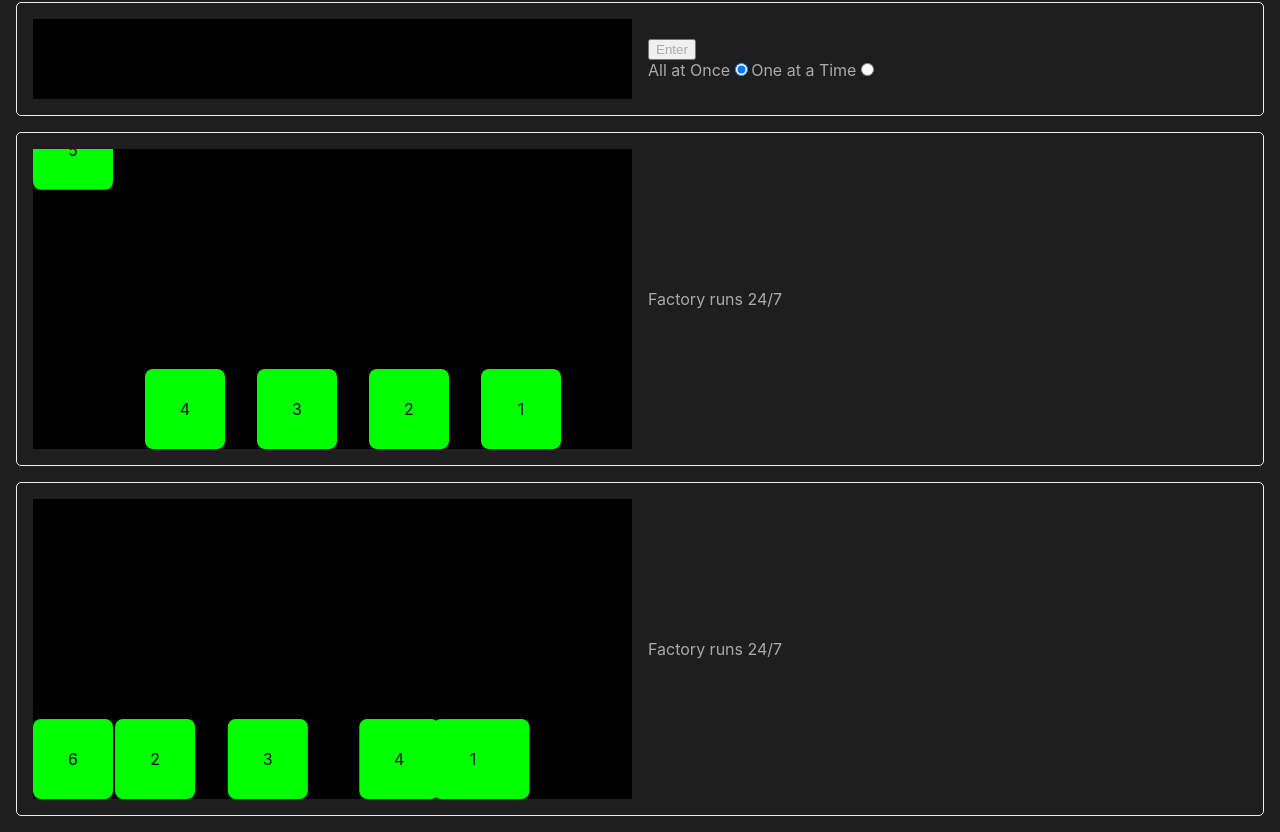
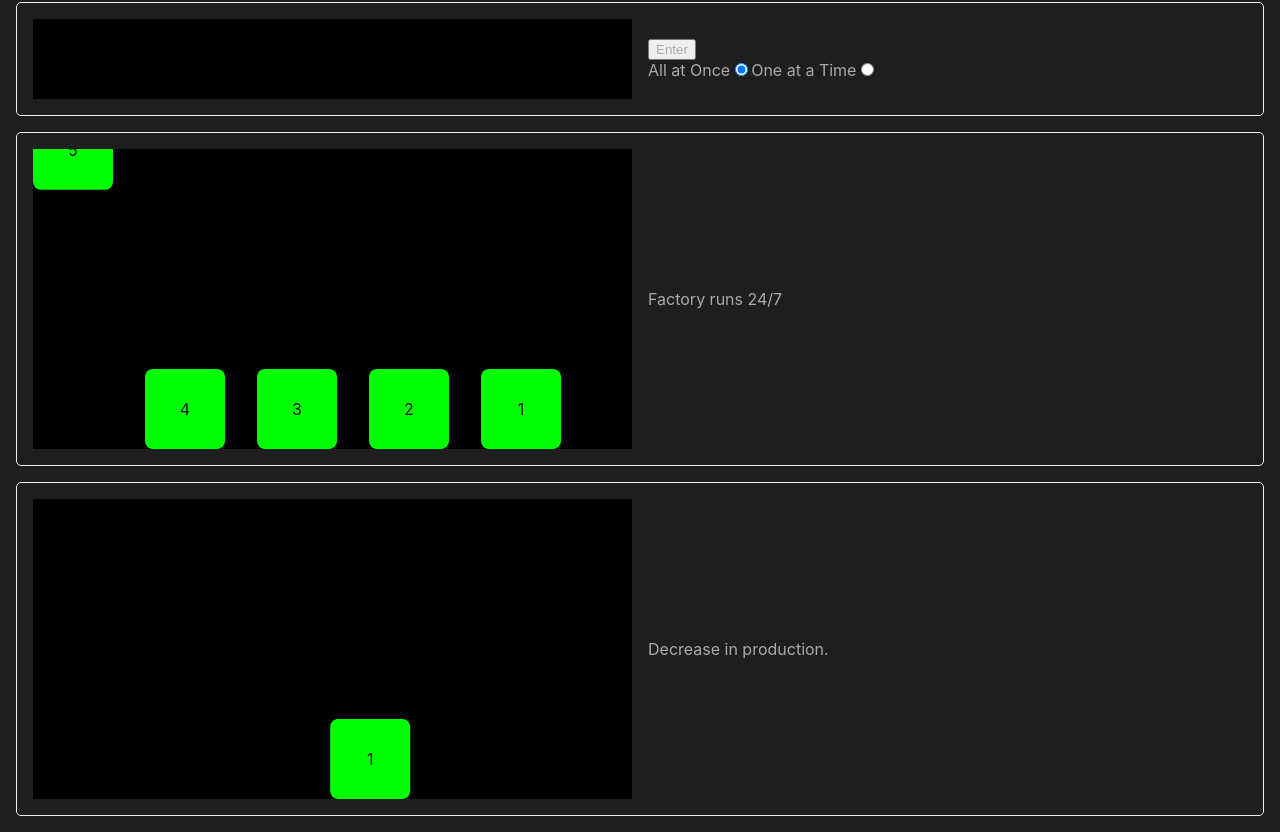
Before and after one commit to aaronparisi/react-spring-sandbox, a React (Create React App) app: page / in a window 1280 px wide. Shown: the part 1184-2016 px from the top of the page. Built offline with nearby package versions, Linux system fonts and the light colour scheme.

Commit message:
single conveyer object w unconditional bounce

```diff
--- a/src/App.tsx
+++ b/src/App.tsx
@@ -12,7 +12,8 @@ import Subsequent from './components/Subsequent';
 import SubsequentManual from './components/SubsequentManual';
 import SubsequentManualRadio from './components/SubsequentManualRadio';
 import Conveyer from './components/Conveyer';
-import ConveyerSmooth from './components/ConveyerSmooth';
+import ConveyerBroken from './components/ConveyerBroken';
+import ConveyerSingle from './components/ConveyerSingle';
 
 function App() {
   return (
@@ -28,7 +29,7 @@ function App() {
       <SubsequentManual />
       <SubsequentManualRadio />
       <Conveyer />
-      <ConveyerSmooth />
+      <ConveyerSingle />
     </div>
   );
 }
--- /dev/null
+++ b/src/components/ConveyerBroken.tsx
@@ -0,0 +1,80 @@
+import React, { useEffect, useState } from 'react';
+import { animated, config, useSpring } from 'react-spring';
+
+import '../stylesheets/conveyer.css';
+
+const ConveyerSmooth: React.FC = () => {
+  const spring = useSpring({
+    from: { transform: 'translate3d(0, -400%, 0)' },
+    to: [
+      { transform: 'translate3d(0, 0, 0)' },
+      { transform: 'translate3d(100px, 0, 0)' },
+      { transform: 'translate3d(200px, 0, 0)' },
+      { transform: 'translate3d(300px, 0, 0)' },
+      { transform: 'translate3d(400px, 0, 0)' },
+      { transform: 'translate3d(400px, -400%, 0)' },
+    ],
+  });
+  // const spring1 = useSpring({
+  //   from: { transform: 'translate3d(0, -400%, 0)' },
+  //   to: { transform: 'translate3d(0, 0, 0)' },
+  //   config: { ...config.wobbly, bounce: 2 },
+  // });
+  // const spring2 = useSpring({
+  //   from: { transform: 'translate3d(0, 0, 0)' },
+  //   to: { transform: 'translate3d(100px, 0, 0)' },
+  //   config: config.wobbly,
+  // });
+  // const spring3 = useSpring({
+  //   from: { transform: 'translate3d(100px, 0, 0)' },
+  //   to: { transform: 'translate3d(200px, 0, 0)' },
+  //   config: config.wobbly,
+  // });
+  // const spring4 = useSpring({
+  //   from: { transform: 'translate3d(200px, 0, 0)' },
+  //   to: { transform: 'translate3d(300px, 0, 0)' },
+  //   config: config.wobbly,
+  // });
+  // const spring5 = useSpring({
+  //   from: { transform: 'translate3d(300px, 0, 0)' },
+  //   to: { transform: 'translate3d(400px, 0, 0)' },
+  //   config: { ...config.wobbly, bounce: 2 },
+  // });
+  // const spring6 = useSpring({
+  //   from: { transform: 'translate3d(400px, 0, 0)' },
+  //   to: { transform: 'translate3d(400px, -400%, 0)' },
+  //   config: { ...config.wobbly, bounce: 2 },
+  // });
+  // const springs = [spring1, spring2, spring3, spring4, spring5, spring6];
+  const [data, setData] = useState<number[]>([1]);
+
+  useEffect(() => {
+    const conveyerInterval = setInterval(() => {
+      setData((prev) => {
+        const newData = prev.slice(0, 5);
+        newData.unshift(prev[0] + 1);
+        return newData;
+      });
+    }, 1000);
+
+    return () => clearInterval(conveyerInterval);
+  }, []);
+
+  console.log(data);
+  return (
+    <section className="pane conveyer">
+      <section className="animation-window">
+        {data.map((el, idx) => {
+          return (
+            <animated.div key={el} className="springy" style={spring}>
+              {el}
+            </animated.div>
+          );
+        })}
+      </section>
+      <section className="animation-info">OSHA violation.</section>
+    </section>
+  );
+};
+
+export default ConveyerSmooth;
--- /dev/null
+++ b/src/components/ConveyerSingle.tsx
@@ -0,0 +1,34 @@
+import React from 'react';
+import { animated, config, useSpring } from 'react-spring';
+
+import '../stylesheets/conveyer.css';
+
+const ConveyerSingle: React.FC = () => {
+  const spring = useSpring({
+    from: { transform: 'translate3d(0px, -400%, 0)' },
+    to: async (next, cancel) => {
+      await next({ transform: 'translate3d(0px, 0%, 0)' });
+      await next({ transform: 'translate3d(100px, 0%, 0)' });
+      await next({ transform: 'translate3d(200px, 0%, 0)' });
+      await next({ transform: 'translate3d(300px, 0%, 0)' });
+      await next({ transform: 'translate3d(400px, 0%, 0)' });
+      await next({ transform: 'translate3d(400px, -400%, 0)' });
+    },
+    config: { ...config.wobbly, bounce: 2 },
+    loop: true,
+    delay: 500,
+  });
+
+  return (
+    <section className="pane conveyer">
+      <section className="animation-window">
+        <animated.div className="springy" style={spring}>
+          1
+        </animated.div>
+      </section>
+      <section className="animation-info">Decrease in production.</section>
+    </section>
+  );
+};
+
+export default ConveyerSingle;
--- a/src/components/ConveyerSmooth.tsx
+++ /dev/null
@@ -1,114 +0,0 @@
-import React, { useEffect, useState } from 'react';
-import {
-  animated,
-  AnimationResult,
-  config,
-  Controller,
-  SpringValue,
-  useSpring,
-  useSprings,
-  useTransition,
-} from 'react-spring';
-
-import '../stylesheets/conveyer.css';
-
-const ConveyerSmooth: React.FC = () => {
-  const [data, setData] = useState<number[]>([1]);
-
-  const handleTransitionRest = (
-    result: AnimationResult,
-    spring: Controller | SpringValue,
-    item: number
-  ) => {
-    if (item !== data[0]) return;
-    const newData = data.slice(0, 5); // TODO programmatically determine upper bound
-    newData.unshift(data[0] + 1);
-
-    setData(newData);
-  };
-
-  /*
-   I think I can do something like this:
-   create a spring via useSpring that has an array `to`.
-   This array will explicitly spell out each transform - entering, conveying, and leaving.
-   We will render data.length animated divs, each with this spring as their style.
-   My question is: when we add elements to the array, will each div's animation
-   start over?  Or will it continue on its multiple-to-array journey?
-   */
-  // const conveySpring = useSpring({
-  //   from: { transform: `translate3d(0, -400%, 0)` },
-  //   to: [
-  //     { transform: `translate3d(0, 0, 0)` },
-  //     { transform: 'translate3d(100px, 0, 0)' },
-  //     { transform: 'translate3d(200px, 0, 0)' },
-  //     { transform: 'translate3d(300px, 0, 0)' },
-  //     { transform: 'translate3d(400px, 0, 0)' },
-  //     { transform: 'translate3d(500px, 0, 0)' },
-  //     { transform: 'translate3d(500px, -400%, 0)' },
-  //   ],
-  //   config: config.wobbly,
-  // });
-  const [springs, api] = useSprings(
-    data.length,
-    (springIdx: number) => {
-      const springFrom = { transform: '' };
-      let springTo: { transform: string } | { transform: string }[] = {
-        transform: '',
-      };
-      if (springIdx === 0) {
-        // enter
-        springFrom.transform = 'translate3d(0, -400%, 0)';
-        springTo.transform = 'translate3d(0, 0, 0)';
-      } else if (springIdx === 5) {
-        // exit
-        springFrom.transform = `translate3d(${80 * springIdx}px, 0, 0)`;
-        springTo.transform = `translate3d(${80 * springIdx}px, -400%, 0)`;
-      } else {
-        // convey
-        // springFrom.transform = `translate3d(${80 * springIdx}px, 0, 0)`;
-        // springTo.transform = `translate3d(${80 * (springIdx + 1)}px, 0, 0)`;
-        springFrom.transform = 'translate3d(0, 0, 0)';
-        springTo = [0, 1, 2, 3, 4, 5].map((n) => ({
-          transform: `translate3d(${80 * n}px, 0, 0)`,
-        }));
-      }
-      return {
-        from: springFrom,
-        to: springTo,
-        config: (key: string) => {
-          return config.wobbly;
-        },
-      };
-    },
-    []
-  );
-
-  useEffect(() => {
-    const conveyerInterval = setInterval(() => {
-      setData((prev) => {
-        const newData = prev.slice(0, 5);
-        newData.unshift(prev[0] + 1);
-        return newData;
-      });
-    }, 1000);
-
-    return () => clearInterval(conveyerInterval);
-  }, []);
-
-  return (
-    <section className="pane conveyer">
-      <section className="animation-window">
-        {springs.map((props, idx) => {
-          return (
-            <animated.div key={data[idx]} className="springy" style={props}>
-              {data[idx]}
-            </animated.div>
-          );
-        })}
-      </section>
-      <section className="animation-info">Factory runs 24/7</section>
-    </section>
-  );
-};
-
-export default ConveyerSmooth;
```
